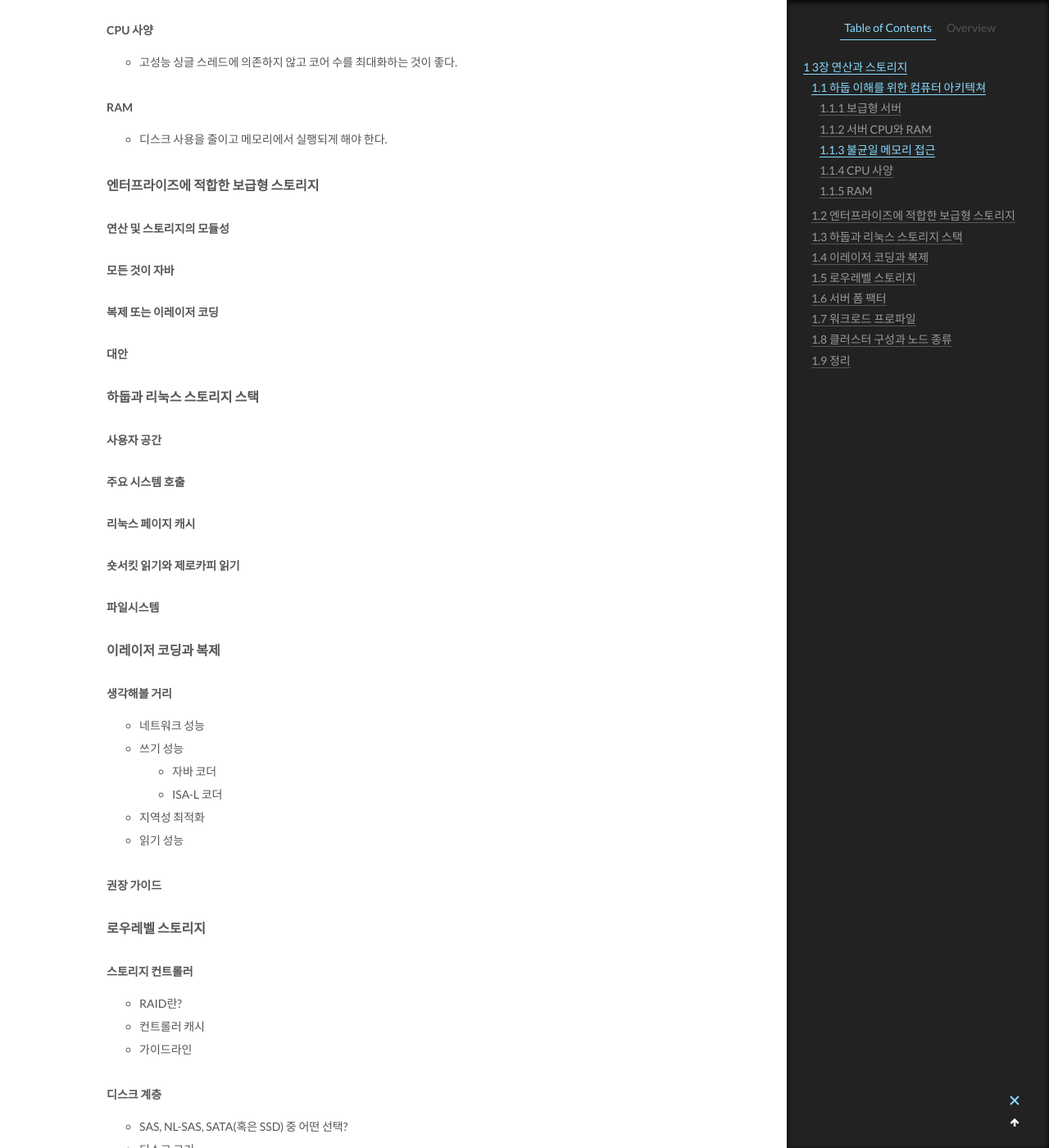
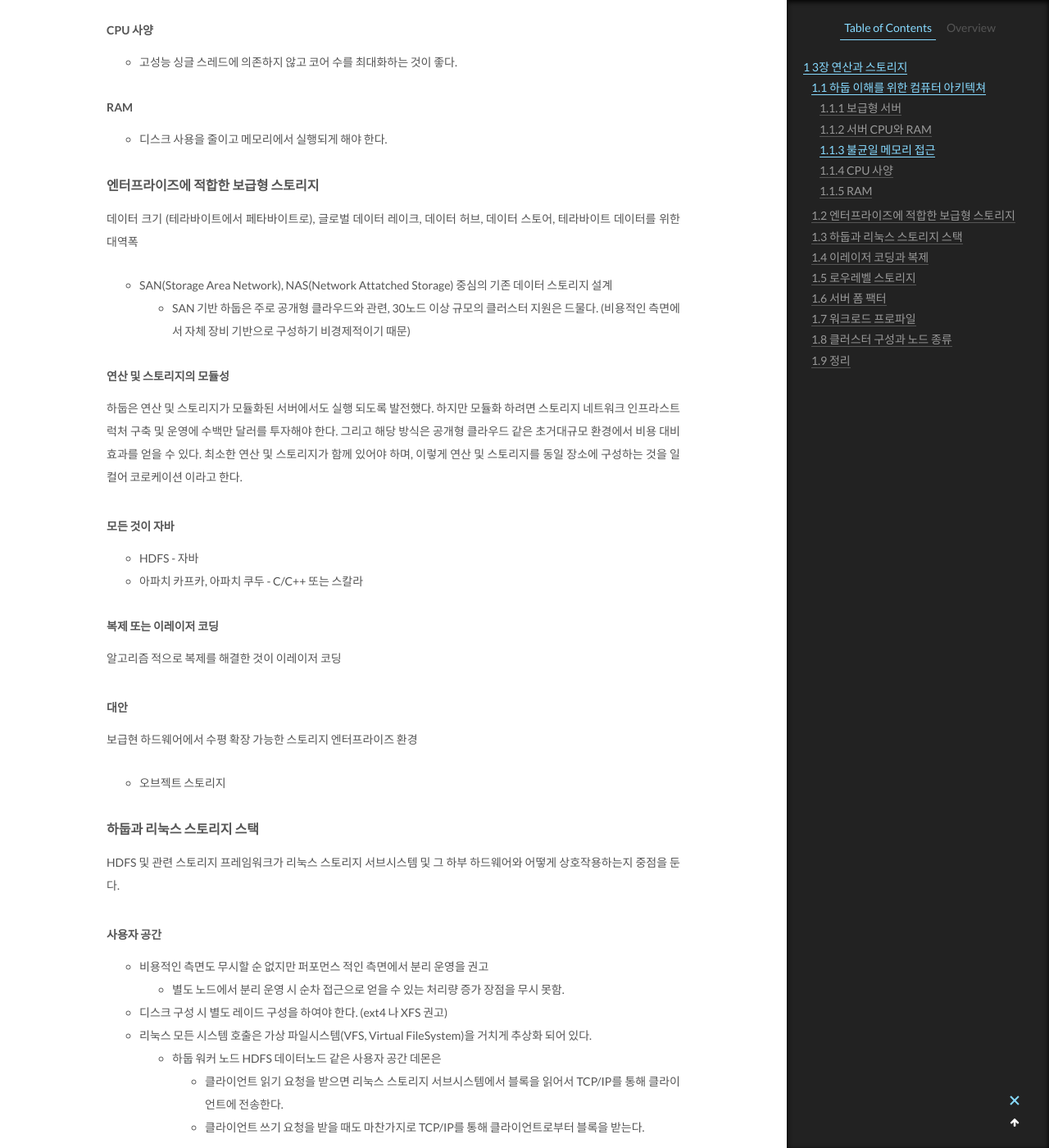
Before and after one commit to owner0220/owner0220.github.io, a Jekyll site: the page built from _posts/2021-03-02-Hadoop_Study_03.md, in a window 1280 px wide and 1400 px high, scrolled down 1430 px. Shown: the whole window at 82% size. Built offline with Jekyll 4.4.1, drawn with Linux system fonts in a browser that asks for light colours; some of the changed text lies outside the part shown.

Commit message:
hadoop study 03 edit

```diff
--- a/_posts/2021-03-02-Hadoop_Study_03.md
+++ b/_posts/2021-03-02-Hadoop_Study_03.md
@@ -51,19 +51,47 @@ tag:
 
 #### 엔터프라이즈에 적합한 보급형 스토리지
 
+데이터 크기 (테라바이트에서 페타바이트로), 글로벌 데이터 레이크, 데이터 허브, 데이터 스토어, 테라바이트 데이터를 위한 대역폭
+
+- SAN(Storage Area Network), NAS(Network Attatched Storage) 중심의 기존 데이터 스토리지 설계
+  - SAN 기반 하둡은 주로 공개형 클라우드와 관련, 30노드 이상 규모의 클러스터 지원은 드물다. (비용적인 측면에서 자체 장비 기반으로 구성하기 비경제적이기 때문)
+
 ##### 연산 및 스토리지의 모듈성
+
+하둡은 연산 및 스토리지가 모듈화된 서버에서도 실행 되도록 발전했다. 하지만 모듈화 하려면 스토리지 네트워크 인프라스트럭처 구축 및 운영에 수백만 달러를 투자해야 한다. 그리고 해당 방식은 공개형 클라우드 같은 초거대규모 환경에서 비용 대비 효과를 얻을 수 있다. 최소한 연산 및 스토리지가 함께 있어야 하며, 이렇게 연산 및 스토리지를 동일 장소에 구성하는 것을 일컬어 코로케이션 이라고 한다.
 
 ##### 모든 것이 자바
 
+- HDFS - 자바
+- 아파치 카프카, 아파치 쿠두 -  C/C++ 또는 스칼라
+
 ##### 복제 또는 이레이저 코딩
+
+알고리즘 적으로 복제를 해결한 것이 이레이저 코딩
 
 ##### 대안
 
+보급현 하드웨어에서 수평 확장 가능한 스토리지 엔터프라이즈 환경
+
+- 오브젝트 스토리지
+
 #### 하둡과 리눅스 스토리지 스택
+
+HDFS 및 관련 스토리지 프레임워크가 리눅스 스토리지 서브시스템 및 그 하부 하드웨어와 어떻게 상호작용하는지 중점을 둔다.
 
 ##### 사용자 공간
 
+- 비용적인 측면도 무시할 순 없지만 퍼포먼스 적인 측면에서 분리 운영을 권고
+  - 별도 노드에서 분리 운영 시 순차 접근으로 얻을 수 있는 처리량 증가 장점을 무시 못함.
+- 디스크 구성 시 별도 레이드 구성을 하여야 한다. (ext4 나 XFS 권고)
+- 리눅스 모든 시스템 호출은 가상 파일시스템(VFS, Virtual FileSystem)을 거치게 추상화 되어 있다.
+  - 하둡 워커 노드 HDFS 데이터노드 같은 사용자 공간 데몬은
+    - 클라이언트 읽기 요청을 받으면 리눅스 스토리지 서브시스템에서 블록을 읽어서 TCP/IP를 통해 클라이언트에 전송한다.
+    - 클라이언트 쓰기 요청을 받을 때도 마찬가지로 TCP/IP를 통해 클라이언트로부터 블록을 받는다.
+
 ##### 주요 시스템 호출
+
+사용자 애플리케이션이 스토리지와 상호작용하는 기본 수단은 시스템 호출
 
 ##### 리눅스 페이지 캐시
 
```
